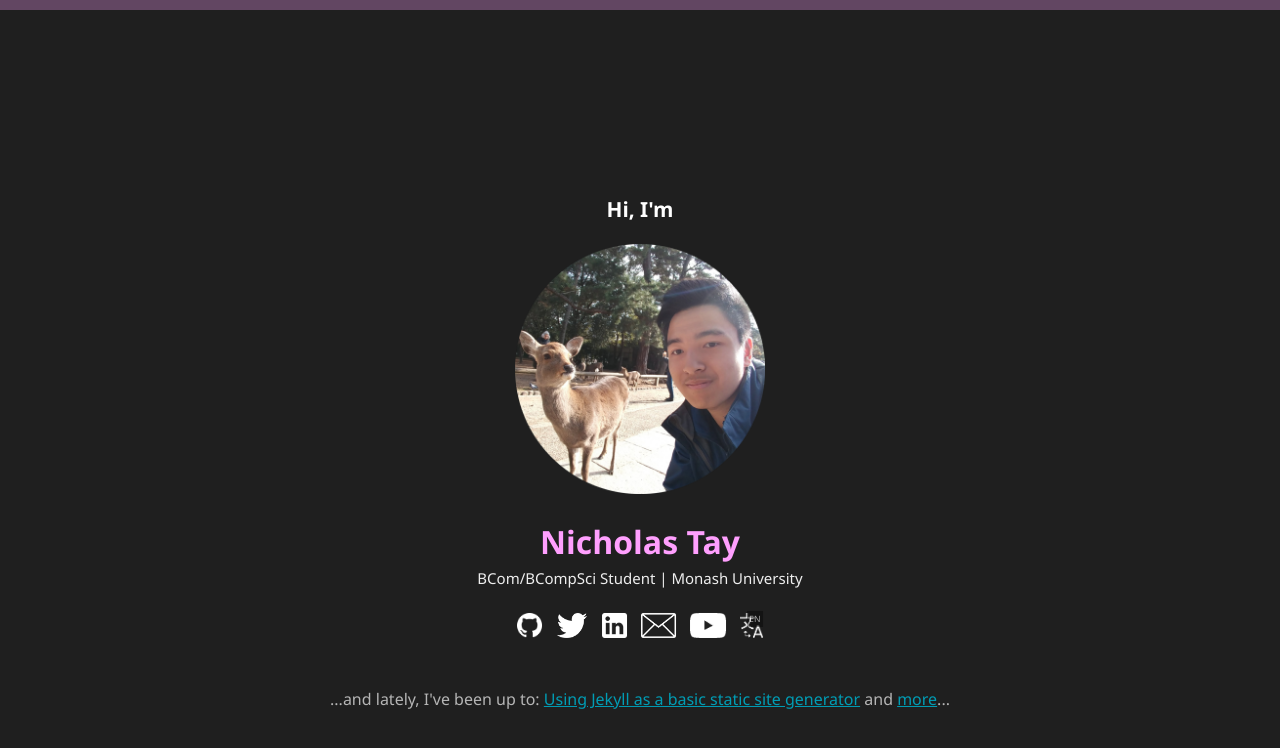
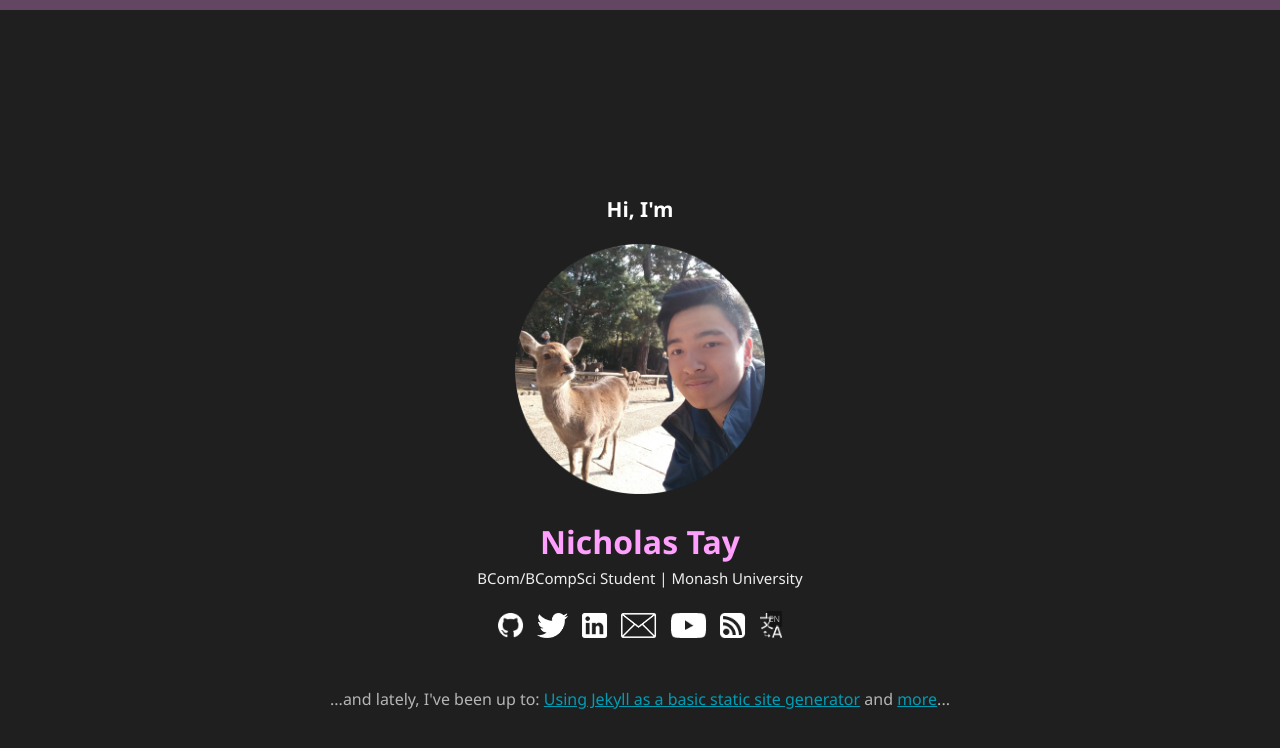
Before and after one commit to nicholastay/personal-web, a Jekyll site: the page built from index.html, in a window 1280 px wide. Shown: the top 748 px of the page. Built offline with Jekyll 4.4.1, drawn with Linux system fonts in a browser that asks for light colours.

Commit message:
Add RSS feed links around the place

```diff
--- a/_layouts/post.html
+++ b/_layouts/post.html
@@ -42,6 +42,12 @@
 					</p>
 				</div>
 			</div>
+
+			<div style="margin-top: 15px; float: right;">
+				<a href="/rss.xml" class="no-link">
+					<img src="/assets/rss.png" alt="RSS Feed" height="25px" style="filter: brightness(0.25);">
+				</a>
+			</div>
 		</div>
 	</body>
 </html>
--- a/index.html
+++ b/index.html
@@ -39,6 +39,11 @@ layout: default
 		<div class="home-link">
 			<a href="https://www.youtube.com/channel/UC3PCZ5I5prckJHg15hLG5Sg" class="no-link">
 				<img src="assets/youtube.png" alt="YouTube / Nicholas Tay" height="25px">
+			</a>
+		</div>
+		<div class="home-link">
+			<a href="/rss.xml" class="no-link">
+				<img src="assets/rss.png" alt="RSS Feed" height="25px">
 			</a>
 		</div>
 		<div class="home-link">
--- a/posts.html
+++ b/posts.html
@@ -50,4 +50,10 @@ title: Posts
 			</ul></div>
 		{% endfor %}
 	</div>
+
+	<div style="margin-top: 15px; float: right;">
+		<a href="/rss.xml" class="no-link">
+			<img src="assets/rss.png" alt="RSS Feed" height="25px" style="filter: brightness(0.25);">
+		</a>
+	</div>
 </div>
```
Also changed, not shown: assets/rss.png (added).
